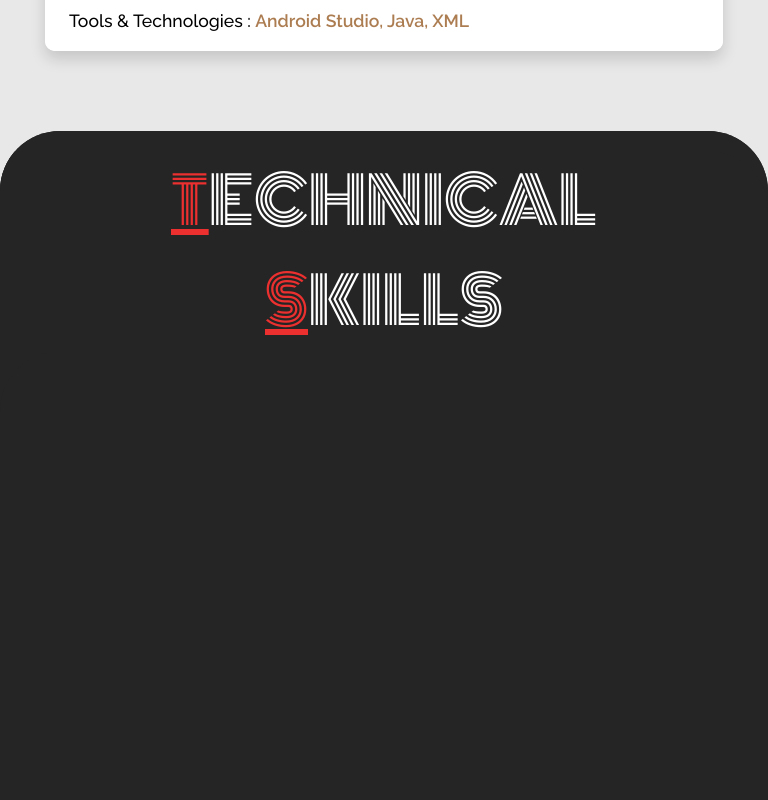
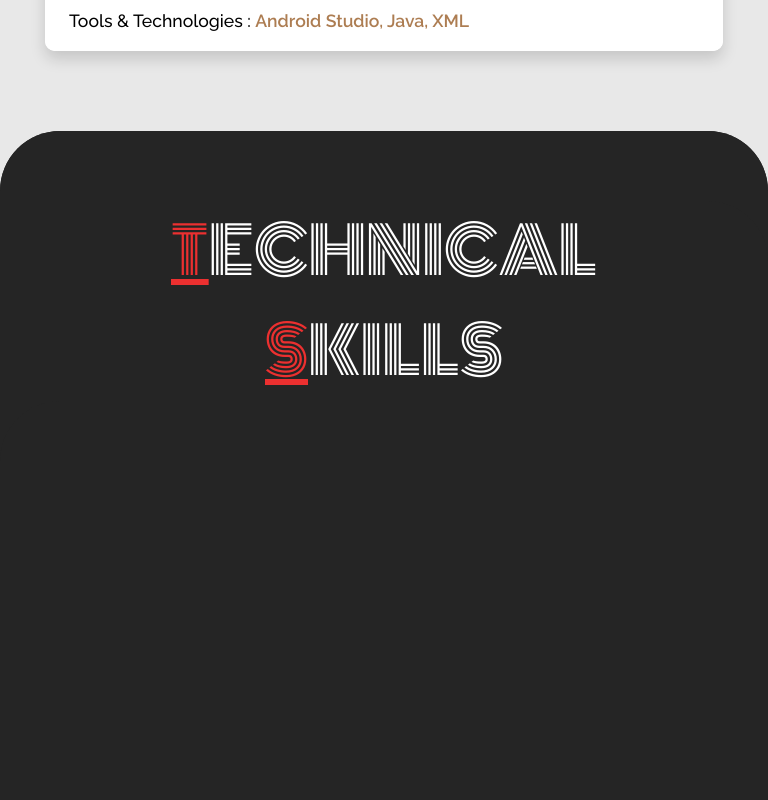
Before and after one commit to AyushNetTech/Portfolio, a React (Create React App) app: page / in a window 768 px wide. Shown: the part 5120-5920 px from the top of the page. Built offline with nearby package versions, Linux system fonts and the light colour scheme; a web font is replaced by a local one.

Commit message:
made some changes in skills title

```diff
--- a/src/Components/Skills.css
+++ b/src/Components/Skills.css
@@ -1,5 +1,5 @@
 .SkillCont{
-    height: 100vh;
+    height: 110vh;
     width: 100%;
     background-color: #e8e8e8;
     z-index: 1000;
@@ -24,7 +24,7 @@
 }
 
 .SkillTitle{
-    padding-top: 20px;
+    padding-top: 70px;
     height: 100vh;
     width: 50%;
     text-align: center;
@@ -76,6 +76,15 @@
 
 
 @media (min-width:100px) and (max-width:500px){
+    .SkillCont{
+        height: 110vh;
+        width: 100%;
+        background-color: #e8e8e8;
+        z-index: 1000;
+        position: sticky;
+        top: 0px;
+        left: 0px;
+    }
     .Skills{
         display:block;
         border-radius: 60px 60px 0px 0px;
@@ -134,13 +143,22 @@
     }
 }
 
-@media (min-width:501px) and (max-width:786px){
+@media (min-width:501px) and (max-width:1000px){
+    .SkillCont{
+        height: 100vh;
+        width: 100%;
+        background-color: #e8e8e8;
+        z-index: 1000;
+        position: sticky;
+        top: 40px;
+        left: 0px;
+    }
     .Skills{
         display:block;
         border-radius: 60px 60px 0px 0px;
     }
     .SkillData{
-        height: 80vh;
+        height: 73vh;
         width: 100%;
     }
 
@@ -192,3 +210,19 @@
         justify-content: center;
     }
 }
+
+@media (min-width:800px) and (max-width:1000px){
+
+    .SkillData{
+        height: 68vh;
+        width: 100%;
+    }
+    #T1, #T2{
+        height: 100%;
+        font-size: 10vh;
+        font-family: "Monoton", sans-serif;
+        font-weight: lighter;
+        overflow: hidden;
+        color: white;
+    }
+}
```
